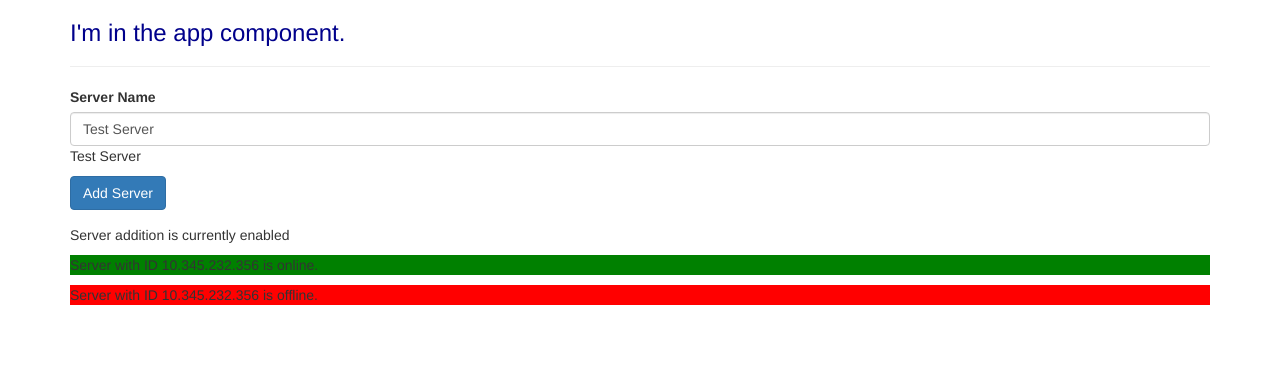
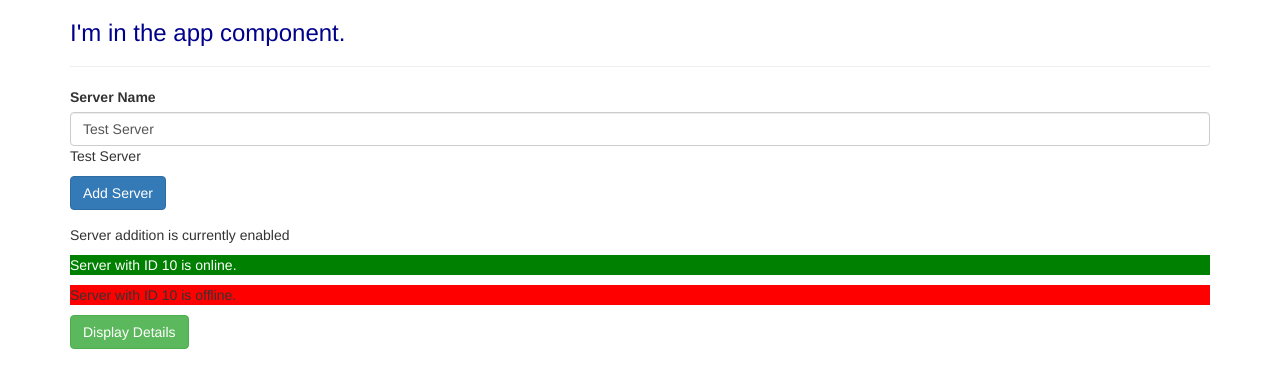
Before and after one commit to mweaber/ang-2020, an Angular app in the folder new-project/: page / in a window 1280 px wide. Shown: the top 388 px of the page. Built offline with nearby package versions, Linux system fonts and the light colour scheme.

Commit message:
directives practice

```diff
--- a/new-project/src/app/app.component.html
+++ b/new-project/src/app/app.component.html
@@ -4,6 +4,7 @@
       <h3>I'm in the app component.</h3>
       <hr />
       <app-servers></app-servers>
+      <app-directives-prac></app-directives-prac>
     </div>
   </div>
 </div>
--- a/new-project/src/app/app.module.ts
+++ b/new-project/src/app/app.module.ts
@@ -7,7 +7,8 @@ import { ServersComponent } from './servers/servers.component';
 import { SuccessAlertComponent } from './success-alert/success-alert.component';
 import { WarningAlertComponent } from './warning-alert/warning-alert.component';
 import { FormsModule } from '@angular/forms';
-import { DatabindingComponent } from './databinding/databinding.component'
+import { DatabindingComponent } from './databinding/databinding.component';
+import { DirectivesPracComponent } from './directives-prac/directives-prac.component'
 
 @NgModule({
   declarations: [
@@ -16,7 +17,8 @@ import { DatabindingComponent } from './databinding/databinding.component'
     ServersComponent,
     SuccessAlertComponent,
     WarningAlertComponent,
-    DatabindingComponent
+    DatabindingComponent,
+    DirectivesPracComponent
   ],
   imports: [
     BrowserModule,
--- /dev/null
+++ b/new-project/src/app/directives-prac/directives-prac.component.css
@@ -0,0 +1,3 @@
+.white-text {
+    color: white;
+}
--- /dev/null
+++ b/new-project/src/app/directives-prac/directives-prac.component.html
@@ -0,0 +1,14 @@
+<!-- <button class="btn btn-success" (click)="showToggle = !showToggle">
+  Display Details
+</button> -->
+<button class="btn btn-success" (click)="onShowToggle()">
+  Display Details
+</button>
+<p *ngIf="showToggle">Issa me: Mario</p>
+<div
+  *ngFor="let logItem of log; let i = index"
+  [ngStyle]="{backgroundColor: i >= 4 ? 'blue' : 'transparent'}"
+  [ngClass]="{'white-text':i >= 4}"
+  >
+  {{ logItem }}
+</div>
--- /dev/null
+++ b/new-project/src/app/directives-prac/directives-prac.component.ts
@@ -0,0 +1,24 @@
+import { Component, OnInit } from '@angular/core';
+
+@Component({
+  selector: 'app-directives-prac',
+  templateUrl: './directives-prac.component.html',
+  styleUrls: ['./directives-prac.component.css']
+})
+export class DirectivesPracComponent implements OnInit {
+  showToggle = false;
+  log = []
+
+  constructor() { }
+
+  ngOnInit(): void {
+  }
+
+
+  onShowToggle() {
+    this.showToggle = !this.showToggle;
+    // this.log.push(this.log.length + 1);
+    this.log.push(new Date());
+  }
+
+}
--- a/new-project/src/app/server/server.component.html
+++ b/new-project/src/app/server/server.component.html
@@ -1 +1,5 @@
-<p [ngStyle]="{backgroundColor : getColor()}">{{ 'Server' }} with ID {{ serverID }} is {{ getServerStatus() }}.</p>
+<p
+[ngStyle]="{backgroundColor : getColor()}"
+[ngClass]="{online:serverStatus === 'online'}">
+    {{ 'Server' }} with ID {{ serverID }} is {{ getServerStatus() }}.
+</p>
--- a/new-project/src/app/server/server.component.ts
+++ b/new-project/src/app/server/server.component.ts
@@ -2,12 +2,17 @@ import { Component } from '@angular/core';
 
 @Component({
     selector: 'app-server',
-    templateUrl: './server.component.html'
+    templateUrl: './server.component.html',
+    styles: [`
+        .online {
+            color:white;
+        }
+    `]
 })
 
 export class ServerComponent {
-    serverID:string = '10.345.232.356';
-    serverStatus:string = 'offline';
+    serverID: string = '10';
+    serverStatus: string = 'offline';
 
     constructor() {
         this.serverStatus = Math.random() > 0.5 ? 'online' : 'offline'
--- a/new-project/src/app/servers/servers.component.html
+++ b/new-project/src/app/servers/servers.component.html
@@ -18,5 +18,4 @@
   <p>No server was created.</p>
   ; else noServer ~~~ This line is added above after the serverCreated.
 </ng-template> -->
-<app-server></app-server>
-<app-server></app-server>
+<app-server *ngFor="let server of servers"></app-server>
--- a/new-project/src/app/servers/servers.component.ts
+++ b/new-project/src/app/servers/servers.component.ts
@@ -10,6 +10,7 @@ export class ServersComponent implements OnInit {
   serverCreationStatus = "No server was created."
   serverName = 'Test Server'
   serverCreated = false
+  servers = ['Test Server', 'Test Server 2']
 
   constructor() {
     setTimeout(() => {
@@ -24,6 +25,7 @@ export class ServersComponent implements OnInit {
   onCreateServer() {
     this.serverCreated = true;
     this.serverCreationStatus = 'Server was created. Name is ' + this.serverName;
+    this.servers.push(this.serverName)
   }
 
   onUpdateServerName(event: Event) {
```
Also changed, not shown: 1 other file (tests, documents, lock files or other folders).
